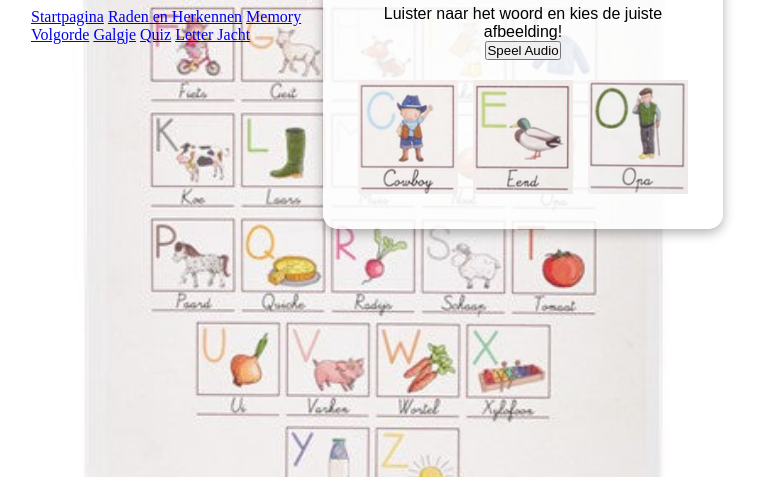
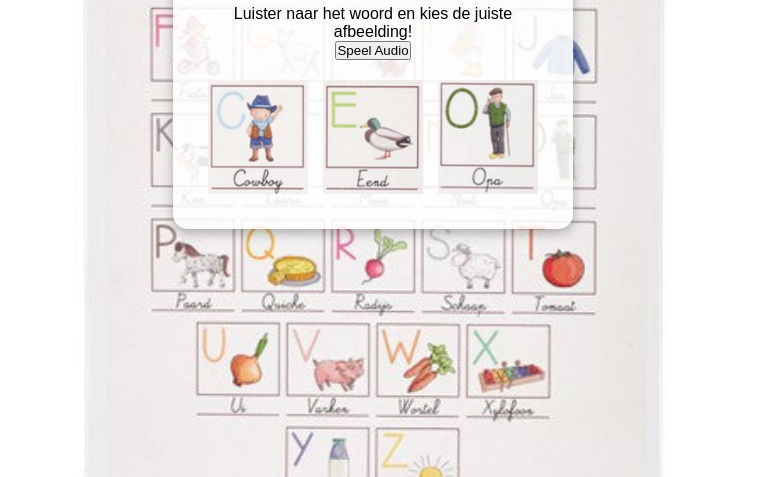
Before and after one commit to perikbob/alfabet-boekje, a plain HTML site: page raad-herken.html in a window 1280 px wide. Shown: the part 323-800 px from the top of the page, without its empty margins (267-1026 px from the left). Drawn offline with Linux system fonts and the light colour scheme.

Commit message:
Update raad-herken.html

```diff
--- a/raad-herken.html
+++ b/raad-herken.html
@@ -23,9 +23,5 @@
   </div>
 
   <script src="js/raad-herken.js"></script>
-  <script>
-    // Laad de navigatiebalk
-    document.getElementById("navbar").innerHTML = '<object type="text/html" data="nav.html"></object>';
-  </script>
 </body>
 </html>
```
